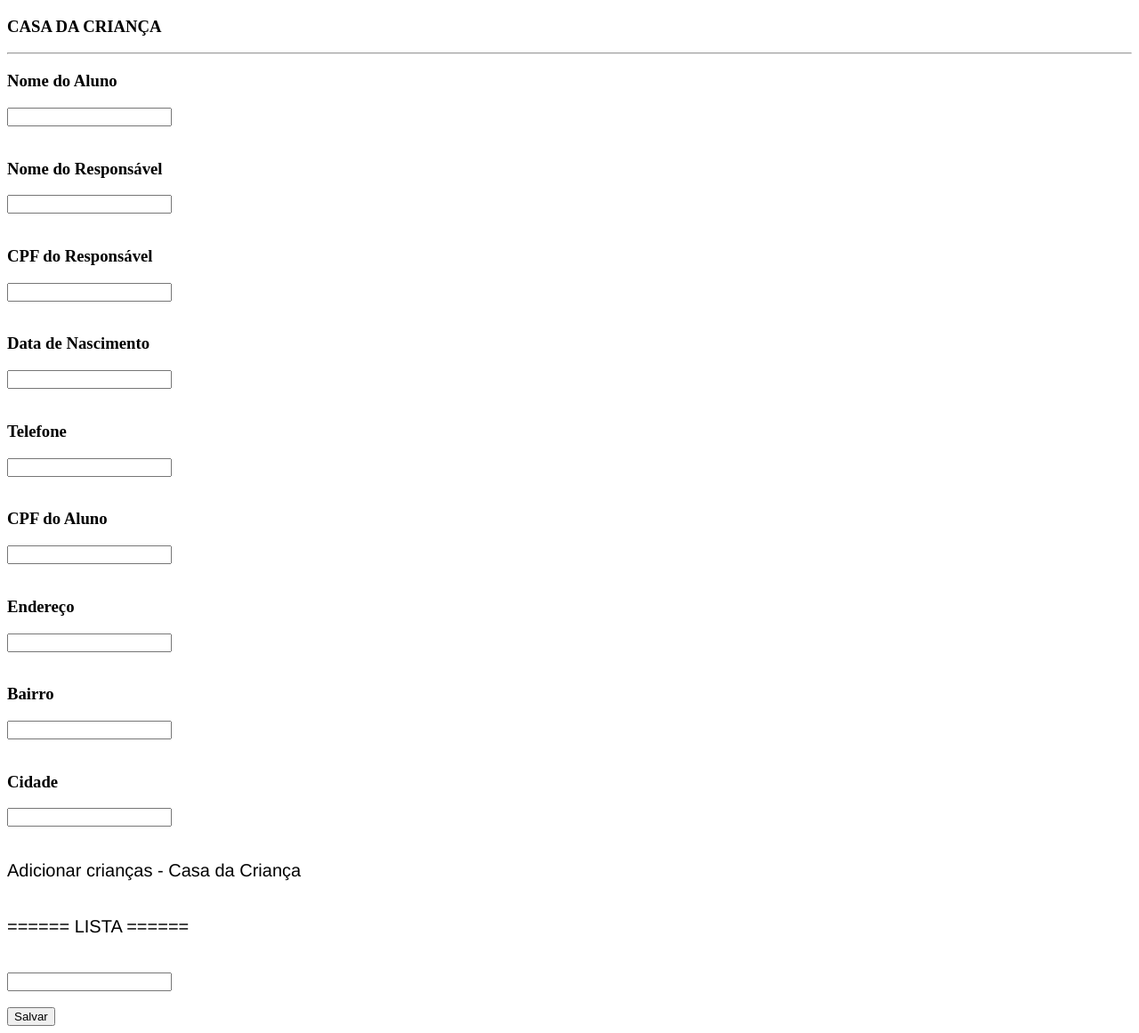
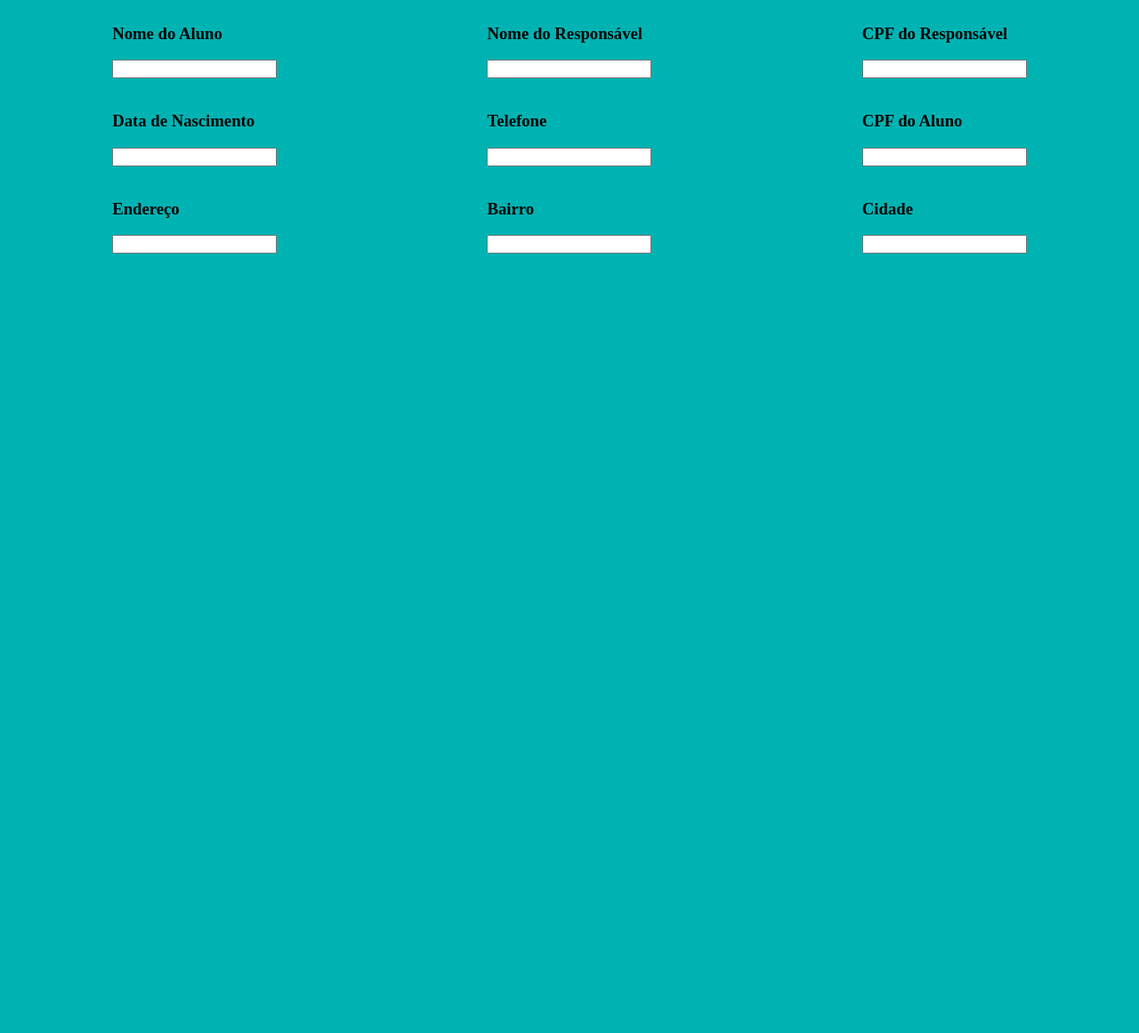
Before and after one commit to VitorFariaBR/Casa-da-Crian-a, a PHP site: page /createCrianca.php in a window 1280 px wide. Shown: the whole page at 89% size. After the commit the page ends 285 px from the top, so only its background shows below. Run offline with PHP 8.4, Linux system fonts and the light colour scheme; a user stored in the database is signed in.

Commit message:
Create
Estrutura do Create para colocar os dados 15% completa

```diff
--- a/PHP/createCrianca.php
+++ b/PHP/createCrianca.php
@@ -37,16 +37,16 @@ if (isset($_POST['nome'])) {
     <title>Adicionar Criança</title>
 </head>
 
-<body>
-    <h3>
+<body class="azul">
+    <!--<h3>
         <?php
         echo "CASA DA CRIANÇA";
         ?>
     </h3>
-    <hr>
+    <hr> -->
 
-    <section class="formatacao_create_dados">
-        <section>
+    <section>
+        <section class="local-dos-dados">
             <div>
                 <h3>Nome do Aluno</h3>
                 <input type="text" name="nome"><br><br>
@@ -63,7 +63,8 @@ if (isset($_POST['nome'])) {
             </div>
         </section>
 
-        <section class="formatacao_create_dados">
+        <section class="local-dos-dados">
+            <div>
             <h3>Data de Nascimento</h3>
             <input type="text" name="nome"><br><br>
             </div>
@@ -79,7 +80,7 @@ if (isset($_POST['nome'])) {
             </div>
         </section>
 
-        <section class="formatacao_create_dados">
+        <section class="local-dos-dados">
             <div>
                 <h3>Endereço</h3>
                 <input type="text" name="nome"><br><br>
@@ -96,8 +97,7 @@ if (isset($_POST['nome'])) {
             </div>
         </section>
     </section>
-
-    <p>
+    <!--<p>
         Adicionar crianças - Casa da Criança
     </p>
 
@@ -105,7 +105,7 @@ if (isset($_POST['nome'])) {
     <form action="createCrianca.php" method="post">
         <input type="text" name="nome"><br><br>
         <button type="submit">Salvar</button>
-    </form>
+    </form> -->
 </body>
 
 </html>
--- a/PHP/style.css
+++ b/PHP/style.css
@@ -164,6 +164,11 @@ p {
     border: 2px solid black;
 }
 
-.formatacao_create_dados {
-    width: ;
+.azul {
+    background-color: #00b3b3;
 }
+
+.local-dos-dados {
+    display: flex;
+    justify-content: space-around;
+}
```
